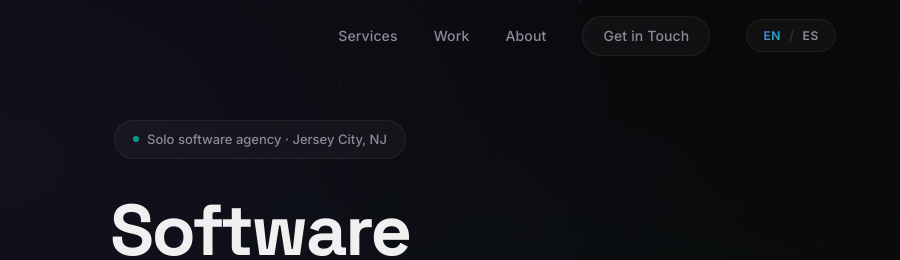
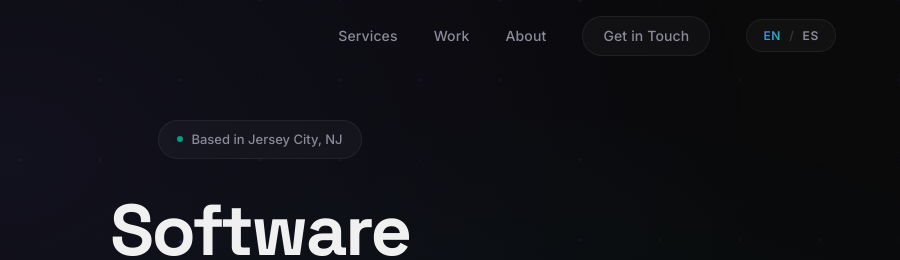
Before and after one commit to rrh2023/hudson_tech_website, a website: page index.html in a window 1280 px wide. Shown: the top 260 px of the page, 380-1280 px from the left. Drawn offline with Linux system fonts and the light colour scheme.

Commit message:
altered website

```diff
--- a/index.html
+++ b/index.html
@@ -43,7 +43,7 @@
     <div class="hero-overlay"></div>
     <div class="hero-content">
       <div class="hero-badge reveal">
-        <span class="badge-dot"></span> <span data-i18n="hero.badge">Solo software agency · Jersey City, NJ</span>
+        <span class="badge-dot"></span> <span data-i18n="hero.badge">Based in Jersey City, NJ</span>
       </div>
       <h1 class="hero-title">
         <span class="reveal-line"><span data-i18n-html="hero.title1">Software</span></span>
--- a/script.js
+++ b/script.js
@@ -210,7 +210,7 @@ document.querySelectorAll('.service-card').forEach((card) => {
       'nav.about': 'About',
       'nav.cta': 'Get in Touch',
 
-      'hero.badge': 'Solo software agency · Jersey City, NJ',
+      'hero.badge': 'Based in Jersey City, NJ',
       'hero.title1': 'Software',
       'hero.title2': 'that <em class="gradient-text">moves</em> organizations',
       'hero.title3': 'forward',
@@ -275,7 +275,7 @@ document.querySelectorAll('.service-card').forEach((card) => {
       'nav.about': 'Acerca',
       'nav.cta': 'Contáctame',
 
-      'hero.badge': 'Agencia de software individual · Jersey City, NJ',
+      'hero.badge': 'Ubicado en Jersey City, NJ',
       'hero.title1': 'Software',
       'hero.title2': 'que <em class="gradient-text">impulsa</em> organizaciones',
       'hero.title3': 'hacia adelante',
```
